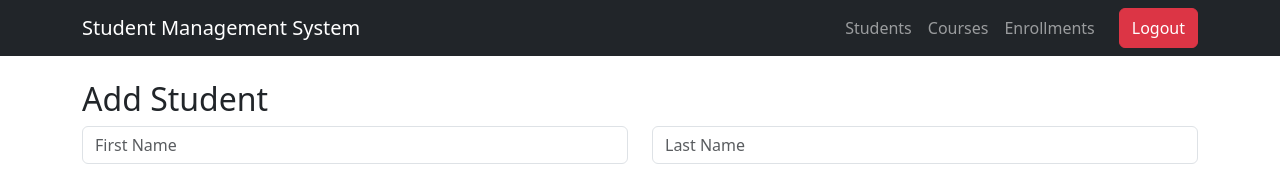
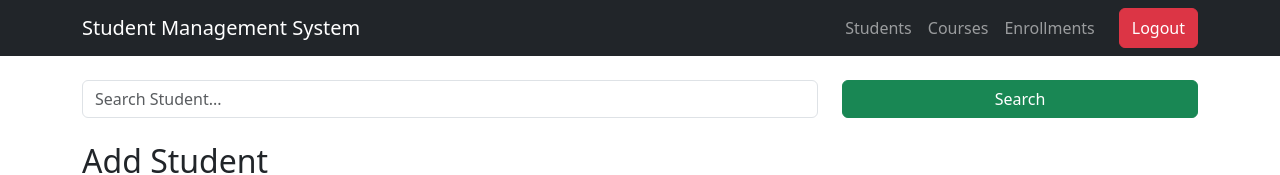
Before and after one commit to Moulipolnati/student-management-system, a React app in the folder frontend/: page /students in a window 1280 px wide. Shown: the top 175 px of the page. Built offline with nearby package versions, Linux system fonts and the light colour scheme; no server answers; the HTML template or start-up script is replaced by a standard one.

Commit message:
Implemented student search functionality

```diff
--- a/frontend/src/pages/Students.jsx
+++ b/frontend/src/pages/Students.jsx
@@ -5,6 +5,8 @@ import StudentService from "../services/StudentService";
 function Students() {
 
     const [students, setStudents] = useState([]);
+
+    const [keyword, setKeyword] = useState("");
 
     const [student, setStudent] = useState({
         firstName: "",
@@ -24,6 +26,30 @@ function Students() {
 
             const response =
                 await StudentService.getAllStudents();
+
+            setStudents(response.data);
+
+        } catch (error) {
+
+            console.error(error);
+        }
+    };
+
+    const handleSearch = async () => {
+
+        try {
+
+            if (keyword.trim() === "") {
+
+                loadStudents();
+
+                return;
+            }
+
+            const response =
+                await StudentService.searchStudents(
+                    keyword
+                );
 
             setStudents(response.data);
 
@@ -64,6 +90,7 @@ function Students() {
             console.error(error);
         }
     };
+
     const handleDelete = async (id) => {
 
         const confirmDelete =
@@ -92,6 +119,35 @@ function Students() {
             <Navbar />
 
             <div className="container mt-4">
+
+                <div className="row mb-4">
+
+                    <div className="col-md-8">
+
+                        <input
+                            type="text"
+                            className="form-control"
+                            placeholder="Search Student..."
+                            value={keyword}
+                            onChange={(e) =>
+                                setKeyword(e.target.value)}
+                        />
+
+                    </div>
+
+                    <div className="col-md-4">
+
+                        <button
+                            className="btn btn-success w-100"
+                            onClick={handleSearch}>
+
+                            Search
+
+                        </button>
+
+                    </div>
+
+                </div>
 
                 <h2>Add Student</h2>
 
--- a/frontend/src/services/StudentService.js
+++ b/frontend/src/services/StudentService.js
@@ -12,8 +12,15 @@ const deleteStudent = (id) => {
     return api.delete(`/students/${id}`);
 };
 
+const searchStudents = (keyword) => {
+    return api.get(
+        `/students/search?keyword=${keyword}`
+    );
+};
+
 export default {
     getAllStudents,
     addStudent,
-    deleteStudent
+    deleteStudent,
+    searchStudents
 };
```
Lines whose indentation alone changed are shown as unchanged.
